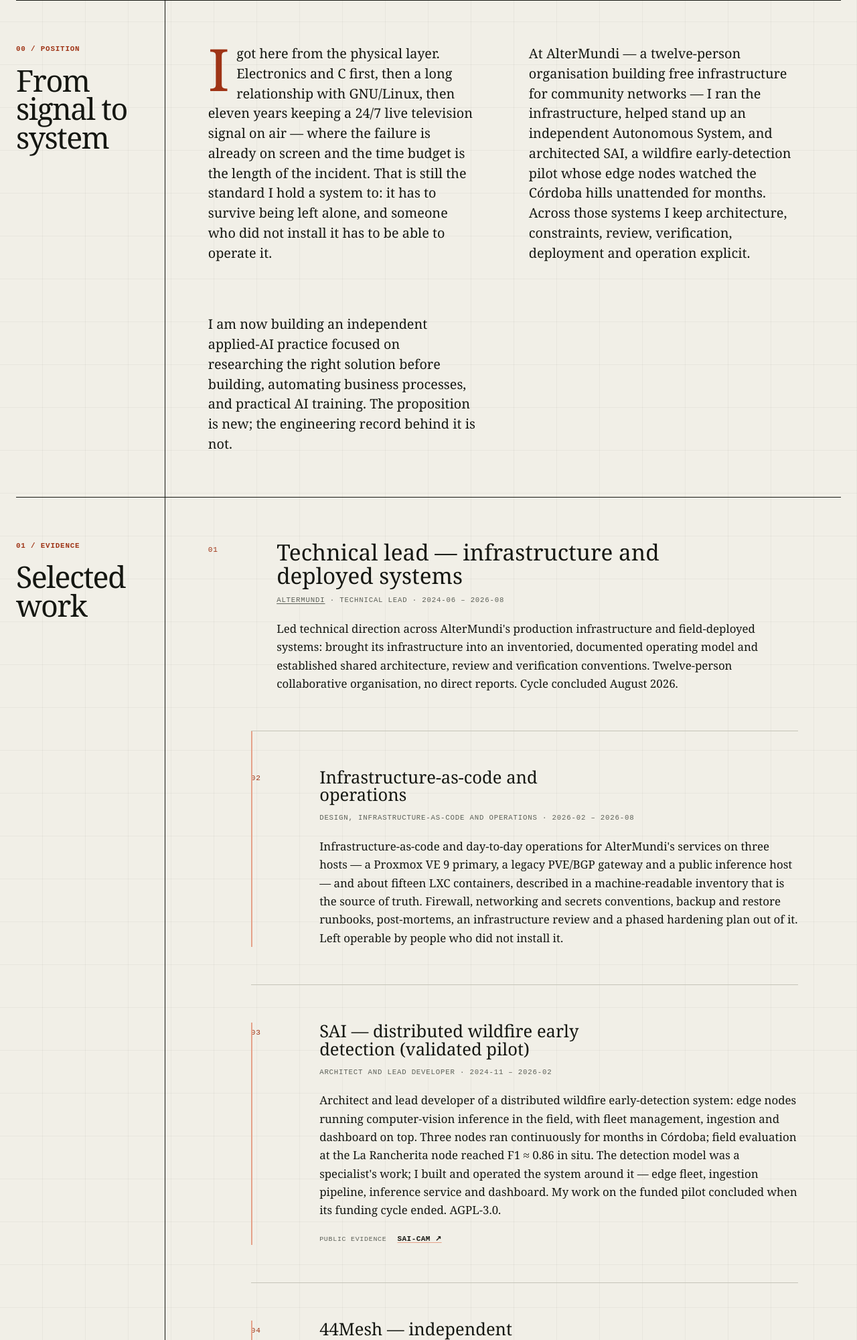
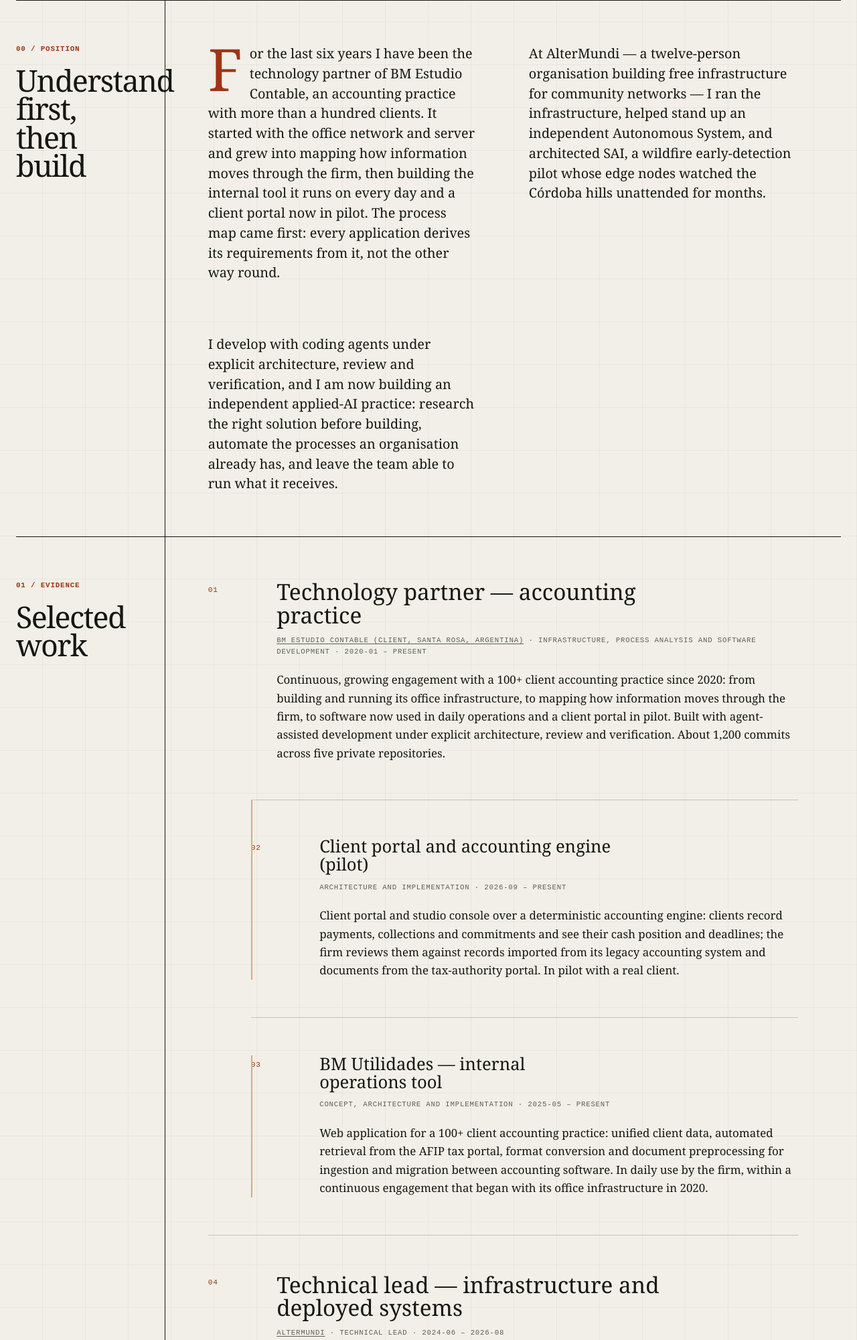
Before and after one commit to Fede654/Fede654.github.io, a plain HTML site: page index.html in a window 1280 px wide. Shown: the part 799-2800 px from the top of the page at 67% size. Drawn offline with Linux system fonts and the light colour scheme.

Commit message:
Update public profile: BM as lead case, broadcast as antecedent
Built and certified (make release-check) from Fede654/devprofile main at 6e94564.

Co-Authored-By: Claude Opus 5.5 <noreply@anthropic.com>

```diff
--- a/index.html
+++ b/index.html
@@ -22,11 +22,16 @@
   "name": "Federico Bonino",
   "jobTitle": "Applied AI \u0026 Automation Consultant",
 "url": "https://fede654.github.io/",  "sameAs": ["https://github.com/fede654", "https://linkedin.com/in/fede-azul"],
-  "affiliation": {
-    "@type": "Organization",
-    "name": "AlterMundi",
-    "url": "https://altermundi.net/"
-  }
+  "affiliation": [
+{
+      "@type": "OrganizationRole",
+      "roleName": "Technical lead",
+"startDate": "2024-06","endDate": "2026-08",      "affiliation": {
+        "@type": "Organization",
+        "name": "AlterMundi",
+        "url": "https://altermundi.net/"
+      }
+    }  ]
 }
 </script>
 <style>
@@ -452,24 +457,23 @@
   <section class="section-grid shell" id="about" aria-labelledby="about-title">
     <div class="section-heading">
       <p class="section-code">00 / Position</p>
-      <h2 id="about-title">From signal to system</h2>
+      <h2 id="about-title">Understand first, then build</h2>
     </div>
     <div class="section-content bio">
-      <p>I got here from the physical layer. Electronics and C first, then a long
-relationship with GNU/Linux, then eleven years keeping a 24/7 live television
-signal on air — where the failure is already on screen and the time budget is
-the length of the incident. That is still the standard I hold a system to: it
-has to survive being left alone, and someone who did not install it has to be
-able to operate it.</p>
+      <p>For the last six years I have been the technology partner of BM Estudio
+Contable, an accounting practice with more than a hundred clients. It started
+with the office network and server and grew into mapping how information moves
+through the firm, then building the internal tool it runs on every day and a
+client portal now in pilot. The process map came first: every application
+derives its requirements from it, not the other way round.</p>
       <p>At AlterMundi — a twelve-person organisation building free infrastructure for
 community networks — I ran the infrastructure, helped stand up an independent
 Autonomous System, and architected SAI, a wildfire early-detection pilot whose
-edge nodes watched the Córdoba hills unattended for months. Across those
-systems I keep architecture, constraints, review, verification, deployment and
-operation explicit.</p>
-      <p>I am now building an independent applied-AI practice focused on researching the
-right solution before building, automating business processes, and practical AI
-training. The proposition is new; the engineering record behind it is not.</p>
+edge nodes watched the Córdoba hills unattended for months.</p>
+      <p>I develop with coding agents under explicit architecture, review and
+verification, and I am now building an independent applied-AI practice:
+research the right solution before building, automate the processes an
+organisation already has, and leave the team able to run what it receives.</p>
     </div>
   </section>
 
@@ -479,6 +483,39 @@ training. The proposition is new; the engineering record behind it is not.</p>
       <h2 id="work-title">Selected work</h2>
     </div>
     <div class="section-content work-list">
+      <article class="entry">
+        <span class="entry-index" aria-hidden="true"></span>
+        <div class="entry-body">
+          <h3>Technology partner — accounting practice</h3>
+          <p class="meta">
+<a href="https://bmestudiocontable.com/">BM Estudio Contable (client, Santa Rosa, Argentina)</a> · Infrastructure, process analysis and software development ·
+            <time datetime="2020-01">2020-01</time> –
+Present          </p>
+          <p class="entry-summary">Continuous, growing engagement with a 100+ client accounting practice since 2020: from building and running its office infrastructure, to mapping how information moves through the firm, to software now used in daily operations and a client portal in pilot. Built with agent-assisted development under explicit architecture, review and verification. About 1,200 commits across five private repositories.</p>
+        </div>
+      </article>
+      <article class="entry child">
+        <span class="entry-index" aria-hidden="true"></span>
+        <div class="entry-body">
+          <h3>Client portal and accounting engine (pilot)</h3>
+          <p class="meta">
+Architecture and implementation ·
+            <time datetime="2026-09">2026-09</time> –
+Present          </p>
+          <p class="entry-summary">Client portal and studio console over a deterministic accounting engine: clients record payments, collections and commitments and see their cash position and deadlines; the firm reviews them against records imported from its legacy accounting system and documents from the tax-authority portal. In pilot with a real client.</p>
+        </div>
+      </article>
+      <article class="entry child">
+        <span class="entry-index" aria-hidden="true"></span>
+        <div class="entry-body">
+          <h3>BM Utilidades — internal operations tool</h3>
+          <p class="meta">
+Concept, architecture and implementation ·
+            <time datetime="2025-05">2025-05</time> –
+Present          </p>
+          <p class="entry-summary">Web application for a 100+ client accounting practice: unified client data, automated retrieval from the AFIP tax portal, format conversion and document preprocessing for ingestion and migration between accounting software. In daily use by the firm, within a continuous engagement that began with its office infrastructure in 2020.</p>
+        </div>
+      </article>
       <article class="entry">
         <span class="entry-index" aria-hidden="true"></span>
         <div class="entry-body">
@@ -493,17 +530,6 @@ training. The proposition is new; the engineering record behind it is not.</p>
       <article class="entry child">
         <span class="entry-index" aria-hidden="true"></span>
         <div class="entry-body">
-          <h3>Infrastructure-as-code and operations</h3>
-          <p class="meta">
-Design, infrastructure-as-code and operations ·
-            <time datetime="2026-02">2026-02</time> –
-<time datetime="2026-08">2026-08</time>          </p>
-          <p class="entry-summary">Infrastructure-as-code and day-to-day operations for AlterMundi&#39;s services on three hosts — a Proxmox VE 9 primary, a legacy PVE/BGP gateway and a public inference host — and about fifteen LXC containers, described in a machine-readable inventory that is the source of truth. Firewall, networking and secrets conventions, backup and restore runbooks, post-mortems, an infrastructure review and a phased hardening plan out of it. Left operable by people who did not install it.</p>
-        </div>
-      </article>
-      <article class="entry child">
-        <span class="entry-index" aria-hidden="true"></span>
-        <div class="entry-body">
           <h3>SAI — distributed wildfire early detection (validated pilot)</h3>
           <p class="meta">
 Architect and lead developer ·
@@ -513,21 +539,6 @@ Architect and lead developer ·
           <div class="evidence" aria-label="Public evidence for SAI — distributed wildfire early detection (validated pilot)">
             <span class="evidence-label">Public evidence</span>
               <a href="https://github.com/AlterMundi/sai-cam">sai-cam <span aria-hidden="true">↗</span></a>
-          </div>
-        </div>
-      </article>
-      <article class="entry child">
-        <span class="entry-index" aria-hidden="true"></span>
-        <div class="entry-body">
-          <h3>44Mesh — independent Autonomous System with BGP peering</h3>
-          <p class="meta">
-Main contributor — border router and mesh ·
-            <time datetime="2025-11">2025-11</time> –
-<time datetime="2026-07">2026-07</time>          </p>
-          <p class="entry-summary">Tooling and runbooks to operate an independent Autonomous System: announce an IP block to the Internet via eBGP from a border router, join distributed nodes over a ZeroTier mesh, and host public services on community-owned addresses. Main contributor alongside three AlterMundi colleagues.</p>
-          <div class="evidence" aria-label="Public evidence for 44Mesh — independent Autonomous System with BGP peering">
-            <span class="evidence-label">Public evidence</span>
-              <a href="https://github.com/AlterMundi/44mesh">44mesh <span aria-hidden="true">↗</span></a>
           </div>
         </div>
       </article>
@@ -569,7 +580,6 @@ Independent project · Design, implementation and maintenance ·
 Canal Showsport S.A. · Staff technician — broadcast operations and reliability ·
             <time datetime="2011-11">2011-11</time> –
 <time datetime="2022-12">2022-12</time>          </p>
-          <p class="entry-summary">Eleven years keeping a 24/7 live television signal on air — Cablevisión Flow, provincial cable network and streaming platforms — with no maintenance window, resolving incidents while the signal remained live.</p>
         </div>
       </article>
     </div>
@@ -607,21 +617,14 @@ Canal Showsport S.A. · Staff technician — broadcast operations and reliabilit
         </ul>
       </section>
       <section class="stack-group" aria-labelledby="skill-group-4">
-        <h3 id="skill-group-4">Hardware</h3>
+        <h3 id="skill-group-4">Domains</h3>
         <ul>
-          <li>KiCad</li>
-          <li>ESP32</li>
-        </ul>
-      </section>
-      <section class="stack-group" aria-labelledby="skill-group-5">
-        <h3 id="skill-group-5">Domains</h3>
-        <ul>
+          <li>Business process analysis and automation</li>
           <li>Linux infrastructure design and operations</li>
           <li>Systems software and Linux daemons</li>
           <li>Computer vision on edge</li>
           <li>Mesh networking and BGP</li>
           <li>Embedded systems and electronics</li>
-          <li>Broadcast reliability</li>
         </ul>
       </section>
     </div>
```
Also changed, not shown: 1 other file.
